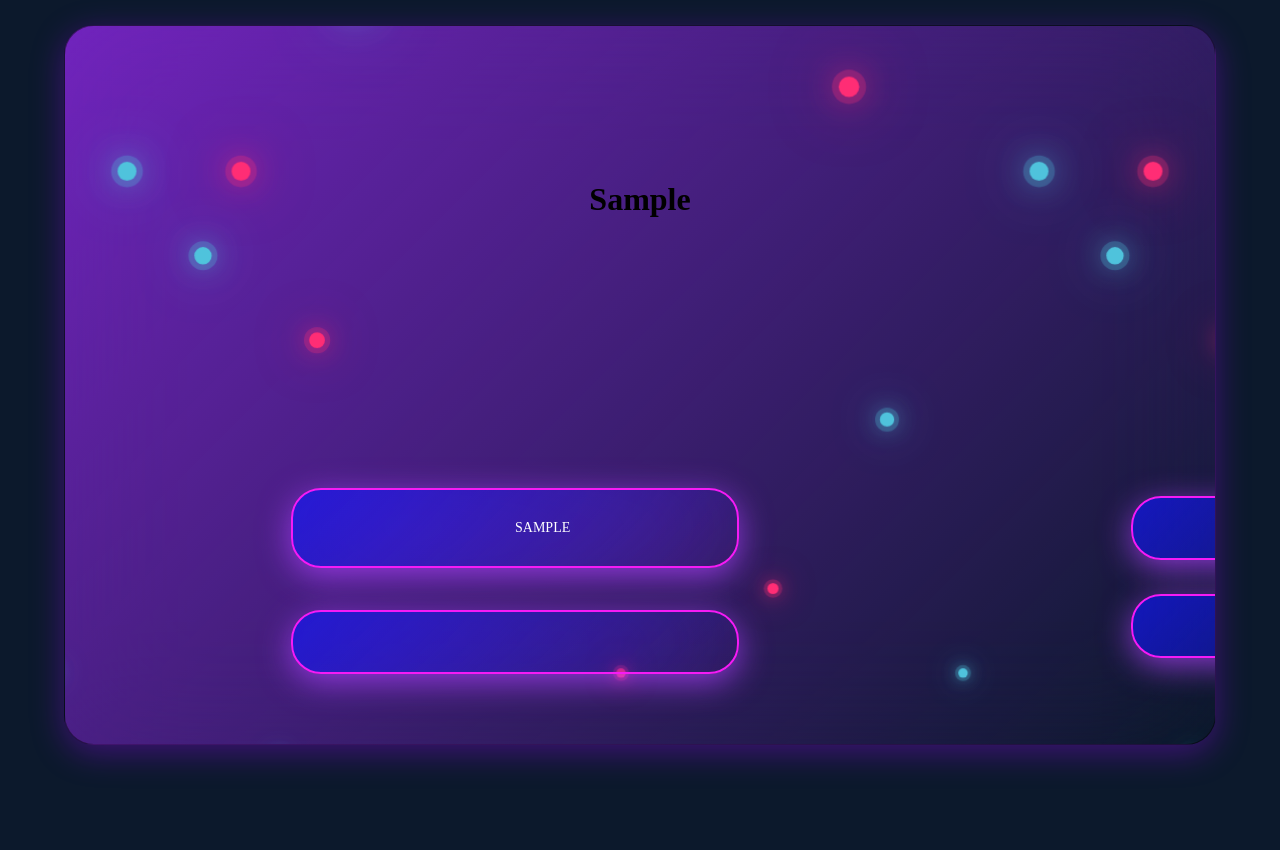
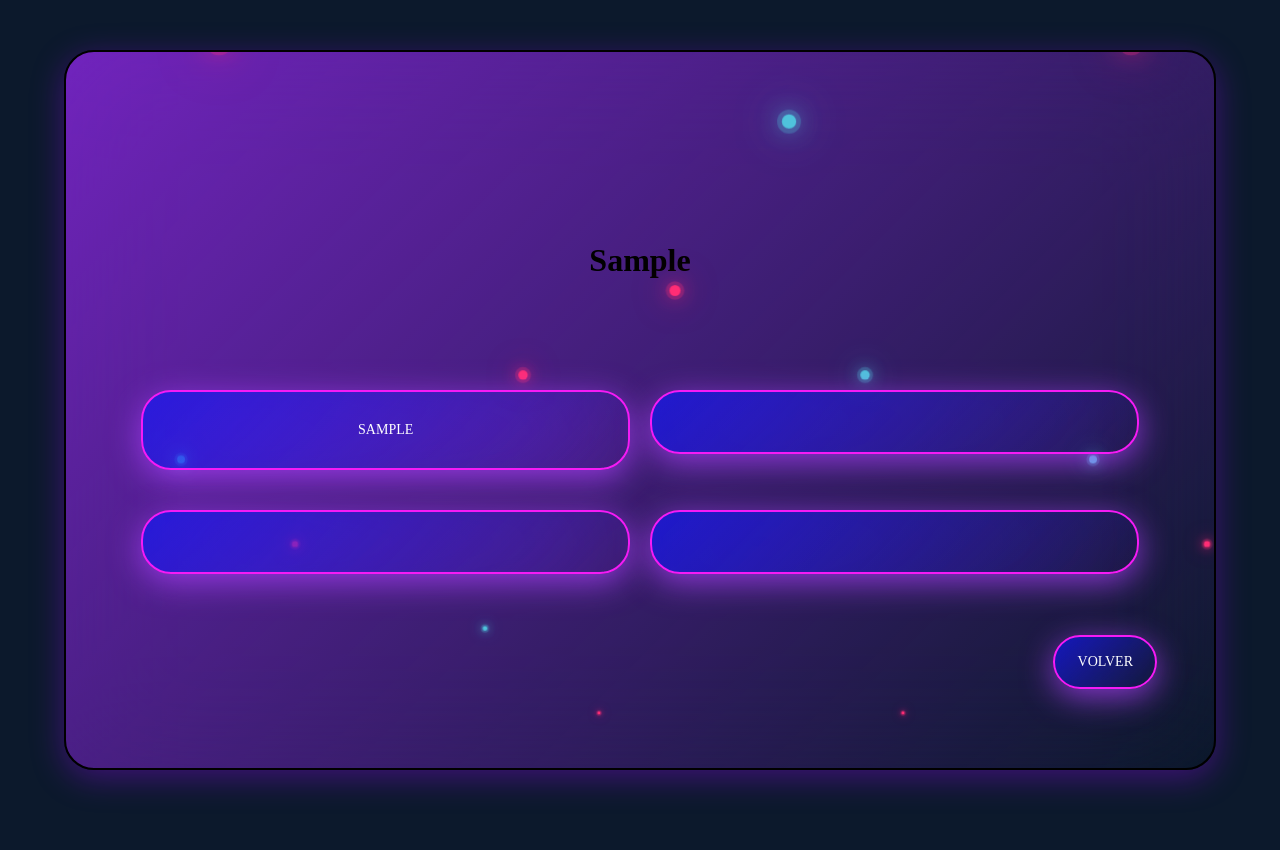
Before and after one commit to MartinCantillo/Juego-Pep, a Flask app: page /frquestions in a window 1280 px wide. Before the commit the page ends 768 px from the top, so only its background shows below. Run offline with Flask 3, Linux system fonts and the light colour scheme; tables that the repository leaves empty hold one stand-in row (values such as "Sample post").

Commit message:
pantalla preguntas corregida

```diff
--- a/config/static/css/diseño.css
+++ b/config/static/css/diseño.css
@@ -1,11 +1,237 @@
-*{
+body {
+  min-height: 100vh;
+  margin: 0;
+  padding: 0;
+  background: #0c192c;
+}
 
-  margin: 0 auto;
-  padding: 0;
+.container {
+  width: 90vw;
+  height: 90vh;
+  margin: 50px auto;
+  border: 2px solid black;
+  padding: 20px;
   box-sizing: border-box;
+  background-color: blueviolet;
+  border-radius: 30px;
+  border-color: rgb(0, 0, 0);
+  background: linear-gradient(135deg, rgba(159, 41, 255, 0.692), rgba(255, 255, 255, 0));
+  backdrop-filter: blur(60px);
+  -webkit-backdrop-filter: blur(50px);
+  box-shadow: 0 8px 32px 0 rgba(146, 9, 244, 0.37);
+  overflow: hidden;
+}
+
+.quiz-container {
+  width: 100%;
+  height: 100%;
+  display: flex;
   justify-content: center;
+  align-items: center;
+  flex-direction: column;
+}
 
+.bubbles {
+  position: absolute;
+  display: flex;
 }
+
+.bubbles span {
+  position: relative;
+  width: 30px;
+  height: 30px;
+  background: #4fc3dc;
+  margin: 0 4px;
+  border-radius: 50%;
+  box-shadow: 0 0 0 10px #4fc3dc44, 0 0 50px #4fc3dc, 0 0 100px #4fc3dc;
+  animation: animate 15s linear infinite;
+  animation-duration: calc(125s / var(--i));
+}
+
+@keyframes animate {
+  0% {
+    transform: translateY(100vh) scale(0);
+  }
+  100% {
+    transform: translateY(-100vh) scale(1);
+  }
+}
+
+.bubbles span:nth-child(even) {
+  background: #ff2d75;
+  box-shadow: 0 0 0 10px #ff2d7544, 0 0 50px #ff2d75, 0 0 100px #ff2d75;
+}
+
+.top {
+  width: 90%;
+  display: flex;
+  justify-content: center;
+  align-items: center;
+  padding: 20px;
+  margin: 20px;
+}
+
+h1 {
+  color: black;
+  font-size: 2rem;
+  cursor: default;
+}
+
+#textbox {
+  width: 1200px;
+  height: 100px;
+  padding: 10px;
+  font-size: 16px;
+  margin-bottom: 30px;
+  position: absolute;
+  border: 50px;
+  border-color: black;
+  border-radius: 30px;
+  background-color: rgba(159, 41, 255, 0.692);
+  box-shadow: 0 8px 32px 0 rgba(146, 9, 244, 0.37);
+}
+
+.middle {
+  width: 90%;
+  display: grid;
+  grid-template-columns: repeat(2, 1fr);
+  grid-template-rows: repeat(2, 1fr);
+  grid-template-areas: "btn1 btn2"
+                        "btn3 btn4";
+  gap: 20px;
+  padding: 20px;
+  margin: 20px;
+}
+
+.btn {
+  position: relative;
+  display: flex;
+  justify-content: center;
+  align-items: center;
+  color: white;
+  font-size: 14px;
+  font-family: "montserrat";
+  text-decoration: none;
+  margin: 10px auto;
+  border: 2px solid #f51bf5;
+  padding: 30px 20%;
+  text-transform: uppercase;
+  overflow: hidden;
+  transition: 1s all ease;
+  border-radius: 30px;
+  backdrop-filter: blur(60px);
+}
+
+.volverbtn {
+  position: absolute;
+  top: 80%;
+  left: 86%;
+}
+
+.volver {
+  width: 80px;
+  height: 30px;
+  box-shadow: 0 8px 32px 0 rgba(176, 65, 255, 0.733);
+  background: linear-gradient(135deg, rgba(17, 24, 244, 0.692), rgba(255, 255, 255, 0));
+  backdrop-filter: blur(60px);
+  padding: 10px 10px;
+  cursor: pointer;
+}
+
+.btn1 {
+  box-shadow: 0 8px 32px 0 rgba(176, 65, 255, 0.733);
+  background: linear-gradient(135deg, rgba(17, 24, 244, 0.692), rgba(255, 255, 255, 0));
+  backdrop-filter: blur(60px);
+  cursor: pointer;
+  grid-area: btn1;
+}
+
+.btn2 {
+  box-shadow: 0 8px 32px 0 rgba(176, 65, 255, 0.733);
+  background: linear-gradient(135deg, rgba(17, 24, 244, 0.692), rgba(255, 255, 255, 0));
+  backdrop-filter: blur(60px);
+  cursor: pointer;
+  grid-area: btn2;
+}
+
+.btn3 {
+  box-shadow: 0 8px 32px 0 rgba(176, 65, 255, 0.733);
+  background: linear-gradient(135deg, rgba(17, 24, 244, 0.692), rgba(255, 255, 255, 0));
+  backdrop-filter: blur(60px);
+  cursor: pointer;
+  grid-area: btn3;
+}
+
+.btn4 {
+  box-shadow: 0 8px 32px 0 rgba(176, 65, 255, 0.733);
+  background: linear-gradient(135deg, rgba(17, 24, 244, 0.692), rgba(255, 255, 255, 0));
+  backdrop-filter: blur(60px);
+  grid-area: btn4;
+  cursor: pointer;
+}
+
+btn::before,
+.btn1::before,
+.btn2::before,
+.btn3::before,
+.btn4::before,
+.volver::before {
+  background-color: aliceblue;
+  background: #ff7675;
+  content: "";
+  position: absolute;
+  top: 50%;
+  left: 50%;
+  transform: translate(-50%, -50%);
+  z-index: -1;
+  transition: all 0.6s ease;
+}
+
+.btn1::before {
+  width: 0%;
+  height: 100%;
+}
+
+.btn1:hover::before {
+  width: 100%;
+}
+
+.btn2::before {
+  width: 100%;
+  height: 0%;
+}
+
+.btn2:hover::before {
+  height: 100%;
+}
+
+.btn3::before {
+  width: 0%;
+  height: 100%;
+}
+
+.btn3:hover::before {
+  width: 100%;
+}
+
+.btn4::before {
+  width: 100%;
+  height: 0%;
+}
+
+.btn4:hover::before {
+  height: 100%;
+}
+
+.volver::before {
+  width: 100%;
+  height: 0%;
+}
+
+.volver:hover::before {
+  height: 100%;
+}
+
 @media (min-width: 1366px) {
 
 }
@@ -18,248 +244,3 @@
 @media (min-height:768px){
 
 }
-
-.container {
-    width: 90%;
-    margin: 0 auto;
-    text-align: left;
-    height: 90vh;
-    display: flex;
-    /* flex-wrap: wrap; */
-    justify-content: center;
-    align-items: center;
-    flex-direction: column;
-    align-items: center;
-    border: 2px solid black;
-    padding: 20px;
-    box-sizing: border-box;
-    background-color: blueviolet;
-    border-radius: 30px;
-    border-color: rgb(0, 0, 0);
-    margin-top: 25px;
-    background: linear-gradient(135deg, rgba(159, 41, 255, 0.692), rgba(255, 255, 255, 0));
-    backdrop-filter: blur(60px);
-    -webkit-backdrop-filter:blur(50px) ;
-    border:1px solid rgba(0, 0, 0, 0.42);
-    box-shadow: 0 8px 32px 0 rgba(146, 9, 244, 0.37);
-    overflow: hidden;
-    position: relative;
-    /* flex-wrap: wrap; */
-    justify-content: center;
-    border-style: double;
-
-
-  }
-  .quiz-container{
-    width: 100%;
-  }
-
-  .bubbles{
-    position: absolute;
-    display: flex;
-  }
-  .bubbles span{
-    position: relative;
-    width: 30px;
-    height: 30px;
-    background: #4fc3dc;
-    margin: 0 4px ;
-    border-radius: 50%;
-    box-shadow: 0 0 0 10px #4fc3dc44,
-    0 0 50px #4fc3dc,
-    0 0 100px #4fc3dc;
-    animation: animate 15s linear infinite;
-    animation-duration:calc(125s/var(--i));
-  }
-  @keyframes animate{
-     0%{
-      transform: translateY(100vh) scale(0);
-     }
-     100%{
-      transform: translateY(-100vh) scale(1);
-     }
-
-  }
-  .bubbles span:nth-child(even){
-    background: #ff2d75;
-    box-shadow: 0 0 0 10px #ff2d7544,
-    0 0 50px #ff2d75,
-    0 0 100px #ff2d75;
-
-  }
-  .top{
-    display: flex;
-    flex-direction: column;
-    justify-content: center;
-    align-items: center;
-    align-content: center;
-}
-
-
-  #textbox {
-    min-width: 1200px;
-    max-width: 1200px;
-    min-height: 100px;
-    max-height: 100px;
-    padding: 10px;
-    font-size: 16px;
-    margin-bottom: 30px;
-    position: absolute;
-    /* top: 40px; */
-    /* left: 295px; */
-    border: 50px;
-    border-color: black;
-    border-radius: 30px;
-    background-color:rgba(159, 41, 255, 0.692) ;
-    box-shadow: 0 8px 32px 0 rgba(146, 9, 244, 0.37);
-  }
-
-  /* #textbox2{
-    min-width: 600px;
-    min-height: 100px;
-    padding: 10px;
-    font-size: 16px;
-    margin-bottom: 30px;
-    position: absolute;
-    /* top: 250px;  */
-    /* left: 400px;
-    border: 50px;
-    border-color: black;
-    border-radius: 30px;
-    background-color:rgba(159, 41, 255, 0.692) ;
-    box-shadow: 0 8px 32px 0 rgba(146, 9, 244, 0.37);
-
-  } */
-
-  body{
-    min-height: 100 vh;
-    margin: 0;
-    padding: 0;
-    background: #0c192c;
-  }
-
-  .btn{
-    position: relative;
-    display: flex;
-    text-align: left;
-    color: white;
-    font-size: 14px;
-    font-family: "montserrat";
-    text-decoration: none;
-    margin: 10px 600px;
-    border: 2px solid #f51bf5;
-    padding: 30px 20%;
-    text-transform: uppercase;
-    overflow: hidden;
-    transition: 1s all ease;
-    transform: translate(-50%,-50%);
-    margin-left: 900px;
-    border-radius: 30px;
-    /* right: 500px; */
-    backdrop-filter: blur(60px);
-
-  }
-  .volver{
-    position: relative;
-    box-shadow: 0 8px 32px 0 rgba(176, 65, 255, 0.733);
-   background: linear-gradient(135deg, rgba(17, 24, 244, 0.692), rgba(255, 255, 255, 0));
-   backdrop-filter: blur(60px);
-   padding: 10px 10px;
-   bottom: -200px;
-   left: 680px;
-
-  }
-
-  .btn1{
-    display: flex;
-    position: relative;
-    justify-content: left;
-    box-shadow: 0 8px 32px 0 rgba(176, 65, 255, 0.733);
-    background: linear-gradient(135deg, rgba(17, 24, 244, 0.692), rgba(255, 255, 255, 0));
-    backdrop-filter: blur(60px);
-    top: 300px;
-    left: -470px;
-
-  }
-
-  .btn2{
-    position: relative;
-    box-shadow: 0 8px 32px 0 rgba(176, 65, 255, 0.733);
-    background: linear-gradient(135deg, rgba(17, 24, 244, 0.692), rgba(255, 255, 255, 0));
-    backdrop-filter: blur(60px);
-    text-align: left;
-    left: 370px;
-    top:210px
-
-  }
-
-  .btn3{
-    position:relative;
-    box-shadow: 0 8px 32px 0 rgba(176, 65, 255, 0.733);
-    background: linear-gradient(135deg, rgba(17, 24, 244, 0.692), rgba(255, 255, 255, 0));
-    backdrop-filter: blur(60px);
-    top: 250px;
-    left: -470px;
-  }
-
-  .btn4{
-    position: relative;
-     box-shadow: 0 8px 32px 0 rgba(176, 65, 255, 0.733);
-    background: linear-gradient(135deg, rgba(17, 24, 244, 0.692), rgba(255, 255, 255, 0));
-    backdrop-filter: blur(60px);
-    left: 370px;
-    top:160px
-  }
-
-  .btn::before{
-    background-color: aliceblue;
-    background: #ff7675;
-    content: "";
-    position: absolute;
-    top: 50%;
-    left: 50%;
-    transform: translate(-50%,-50%);
-    z-index: -1;
-    transition: all 0.6s ease;
-  }
-
-  .btn1::before{
-    width: 0%;
-    height: 100%;
-  }
-
-  .btn1:hover::before{
-    width: 100%;
-  }
-
-
-  .btn2::before{
-    width: 100%;
-    height: 0%;
-  }
-  .btn2:hover::before{
-    height: 100%;
-  }
-
-  .btn3::before{
-    width: 0%;
-    height: 100%;
-  }
-  .btn3:hover::before{
-    width: 100%;
-  }
-
-  .btn4::before{
-    width: 100%;
-    height: 0%;
-  }
-  .btn4:hover::before{
-    height: 100%;
-  }
-   .volver::before{
-    width: 100%;
-    height: 0%;
-  }
-  .volver:hover::before{
-    height: 100%;
-  }
--- a/config/templates/frquestions.html
+++ b/config/templates/frquestions.html
@@ -1,5 +1,6 @@
 <!DOCTYPE html>
 <html lang="en">
+
 <head>
   <meta charset="UTF-8">
   <meta http-equiv="X-UA-Compatible" content="IE=edge">
@@ -9,6 +10,7 @@
   <meta name="viewport" content="width=device-width, initial-scale=1.0">
 
 </head>
+
 <body>
   <div class="container">
     <div class="bubbles">
@@ -94,19 +96,12 @@
       </div>
 
       <div class="middle">
-
         <div><a class="btn btn1" id="respa"></a></div>
-
         <div><a class="btn btn2" id="respb"></a></div>
-
         <div> <a class="btn btn3" id="respc"></a></div>
-
         <div><a class="btn btn4" id="respd"></a></div>
-
-
       </div>
-          <div><a href="/jugando" class="btn volver" name="volver">volver</a> </div>
-
+      <div class="volverbtn"><a href="/jugando" class="btn volver" name="volver">volver</a> </div>
     </div>
 
 
@@ -125,4 +120,5 @@
     <script src="https://unpkg.com/axios/dist/axios.min.js"></script>
     <script src="{{url_for('static', filename ='js/preguntasyresp.js')}}"></script>
 </body>
+
 </html>
```
Lines whose indentation alone changed are shown as unchanged.
